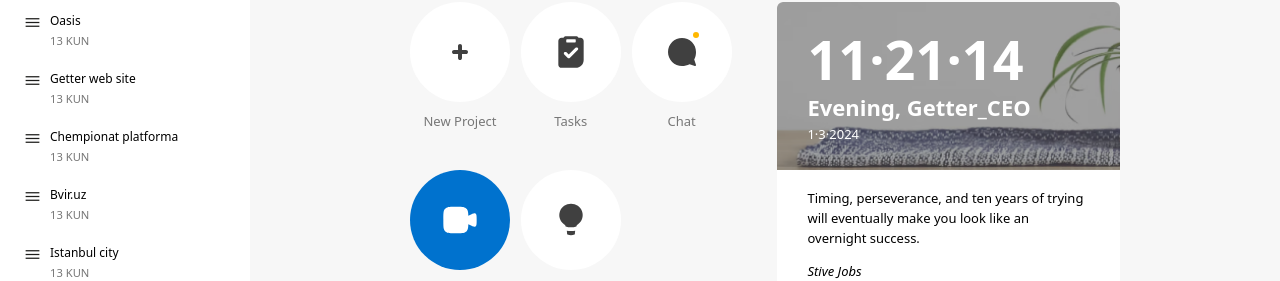
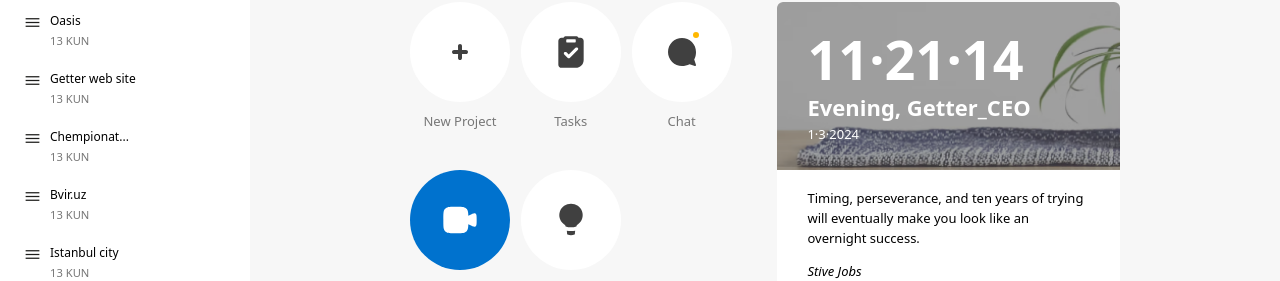
Before and after one commit to ammoriddin/get-pro, a React (Vite) app: page / in a window 1280 px wide. Shown: the part 178-459 px from the top of the page. Built offline with nearby package versions, Linux system fonts and the light colour scheme.

Commit message:
FIX: Project Name bug

```diff
--- a/src/components/projects/index.jsx
+++ b/src/components/projects/index.jsx
@@ -4,6 +4,10 @@ import burgerMenu from '@assets/icons/burger.svg'
 
 export default function Projects({projectName, projectId, isActive}) {
     const navigate = useNavigate()
+
+    const truncateProjectName = (name) => {
+        return name.length > 18 ? name.substring(0, 10) + '...' : name;
+    };
 
     return (
         <div onClick={() => navigate(`/tasks/project/${projectId}`)} className={`w-full pl-[10px] gap-[10px] pr-[30px] flex cursor-pointer rounded-md ${isActive ? "bg-primaryGray" : "bg-white"} pb-[4px] py-[10px]`}>
@@ -14,7 +18,7 @@ export default function Projects({projectName, projectId, isActive}) {
 
             {/* Project Name */}
             <div>
-                <p className='font-medium text-[0.75rem] 2xl:text-[0.95rem] leading-none'>{projectName}</p>
+                <p className='font-medium text-[0.75rem] 2xl:text-[0.95rem] leading-none'> {truncateProjectName(projectName)}</p>
                 <span className='text-[0.70rem] uppercase text-secondaryColor'>13 kun</span>
             </div>
         </div>
```
